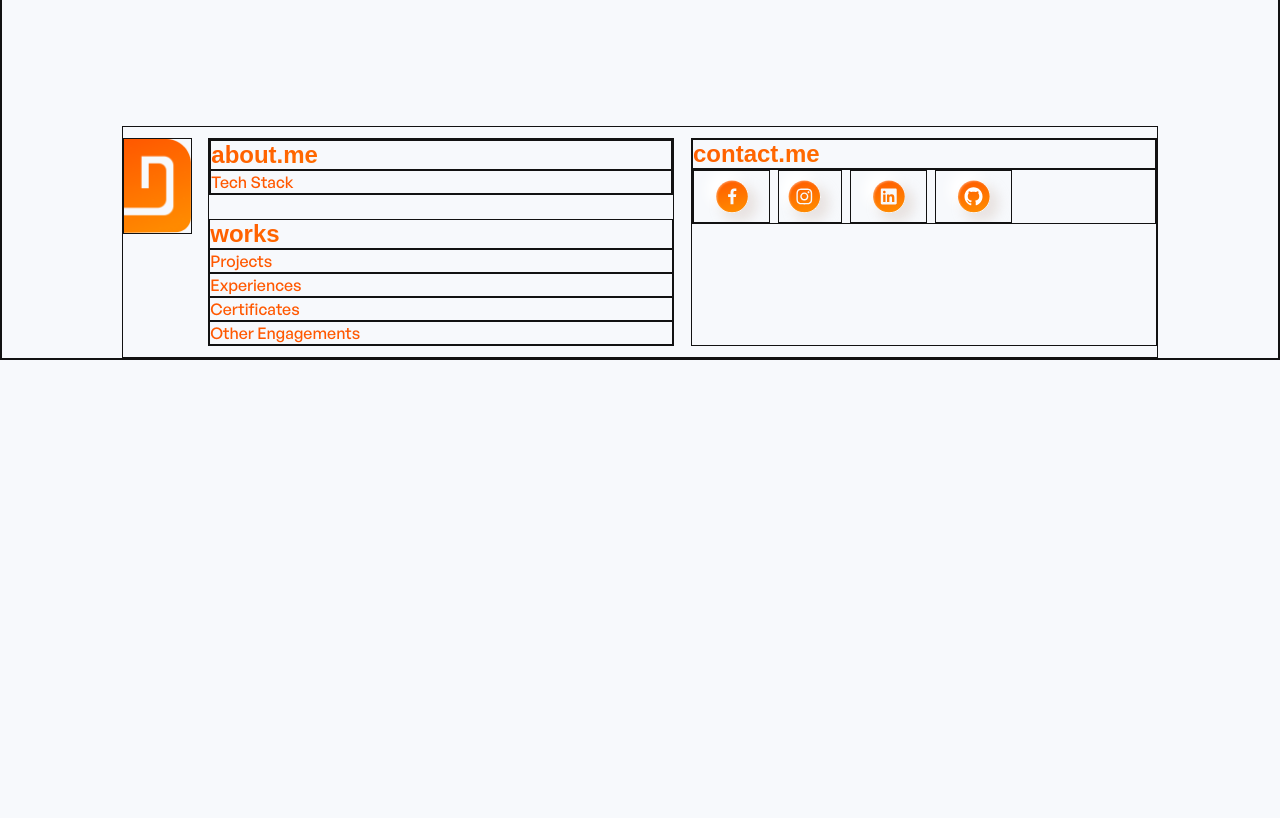
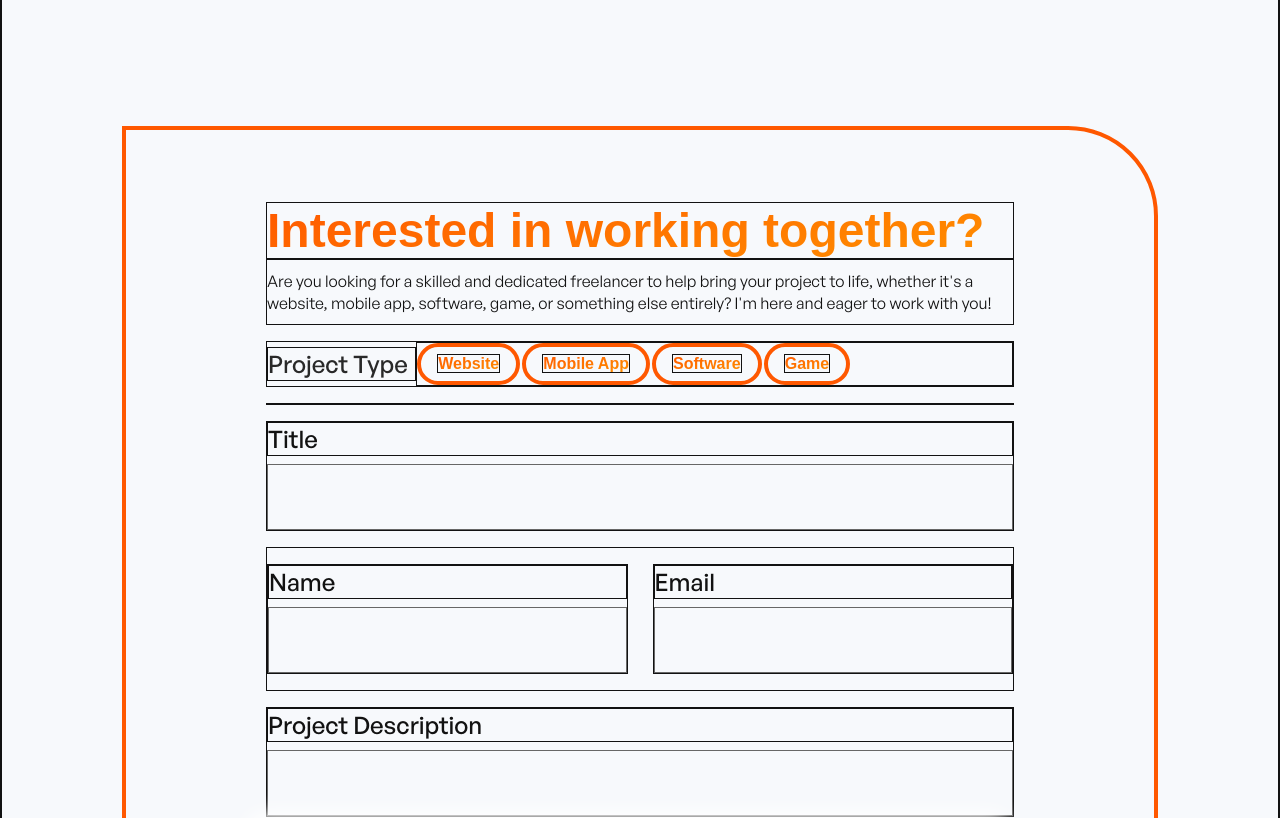
Before and after one commit to GengineerDev/myportfolio, a SvelteKit app in the folder myportfolio/: page / in a window 1280 px wide. Shown: the part 4780-5598 px from the top of the page. Before the commit the page ends 5140 px from the top, so only its background shows below. Built offline with nearby package versions, Linux system fonts and the light colour scheme.

Commit message:
Add contact form component

```diff
--- /dev/null
+++ b/myportfolio/src/lib/components/layouts/ContactForm.svelte
@@ -0,0 +1,66 @@
+<script>
+	import Button from '../elements/Button.svelte';
+import Input from '../elements/Input.svelte';
+	import Tag from '../elements/Tag.svelte';
+</script>
+
+<div class="contact-form">
+	<h2 class="gradient-text-background">Interested in working together?</h2>
+	<p class="body-3 p-subheading">
+		Are you looking for a skilled and dedicated freelancer to help bring your project to life,
+		whether it's a website, mobile app, software, game, or something else entirely? I'm here and
+		eager to work with you!
+	</p>
+	<div class="project-type">
+		<p class="body-1 project-type" id="project-type">Project Type</p>
+		<div>
+			<Tag size="small">Website</Tag>
+			<Tag size="small">Mobile App</Tag>
+			<Tag size="small">Software</Tag>
+			<Tag size="small">Game</Tag>
+		</div>
+	</div>
+	<div />
+	<Input labelText="Title" name="title" />
+	<div class="two-fields">
+		<Input labelText="Name" name="name" />
+		<Input labelText="Email" name="email" inputType="email" />
+	</div>
+    <Input labelText="Project Description" name="project description" textarea={true} helperText="Feel free to describe your vision."/>
+    <Button size="large">Let&#39;s work together</Button>
+</div>
+
+<style>
+	.contact-form {
+		padding: 72px 140px;
+		border: 4px solid var(--pantone-orange);
+		border-radius: 0px 90px 0px 0px;
+		margin-bottom: 95px;
+		margin: inherit;
+	}
+
+	.p-subheading {
+		padding: 10px 0px;
+	}
+
+	.contact-form > div {
+		margin-top: 16px;
+	}
+
+	.project-type {
+		display: grid;
+		grid-template-columns: 20% 80%;
+		align-items: center;
+	}
+
+	#project-type {
+		display: unset;
+		color: var(--main-colors-gray-4);
+	}
+
+	.two-fields {
+		display: grid;
+		grid-template-columns: 1fr 1fr;
+		grid-gap: 25px;
+	}
+</style>
--- a/myportfolio/src/routes/+page.svelte
+++ b/myportfolio/src/routes/+page.svelte
@@ -9,6 +9,7 @@
     import BlogSection from '$lib/components/layouts/BlogSection.svelte';
 	import ExperiencesSection from '$lib/components/layouts/ExperiencesSection.svelte';
 	import CertificatesSection from '$lib/components/layouts/CertificatesSection.svelte';
+	import ContactForm from '$lib/components/layouts/ContactForm.svelte';
 </script>
 
 <AboutMe />
@@ -16,3 +17,4 @@
 <ExperiencesSection />
 <CertificatesSection />
 <BlogSection />
+<ContactForm />
```
